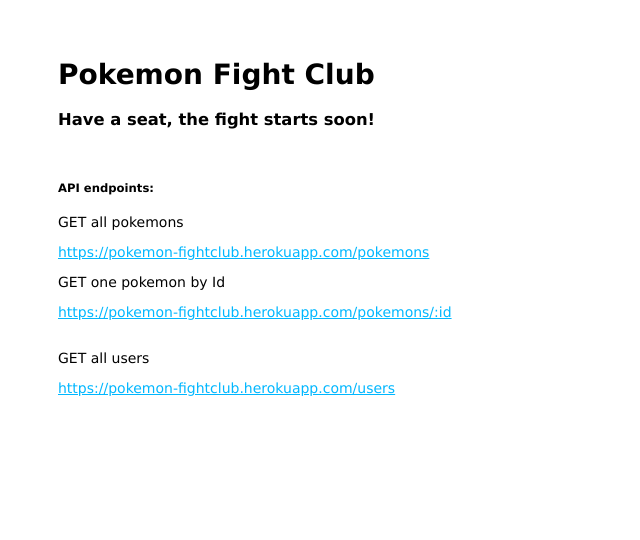
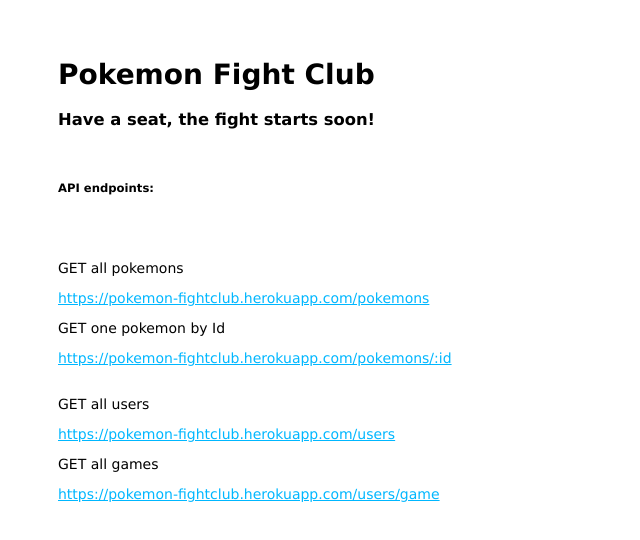
Before and after one commit to Rafael-PR/pokemon_fightclub_backend, a website: page public/index.html in a window 1280 px wide. Shown: the whole page, without its empty margins (0-640 px from the left). Drawn offline with Linux system fonts and the light colour scheme.

Commit message:
edit api endpoints

```diff
--- a/public/index.html
+++ b/public/index.html
@@ -10,6 +10,8 @@
   <h3>Have a seat, the fight starts soon!</h3>
   <br>
   <h5>API endpoints:</h5>
+  <br>
+  <br>
   <p>GET all pokemons</p>
   <a href="https://pokemon-fightclub.herokuapp.com/pokemons">https://pokemon-fightclub.herokuapp.com/pokemons</a>
   <br>
@@ -19,6 +21,9 @@
   <br>
   <p>GET all users</p>
   <a href="https://pokemon-fightclub.herokuapp.com/users">https://pokemon-fightclub.herokuapp.com/users</a>
+  <br>
+  <p>GET all games</p>
+  <a href="https://pokemon-fightclub.herokuapp.com/users/game">https://pokemon-fightclub.herokuapp.com/users/game</a>
 </body>
 
 </html>
```
